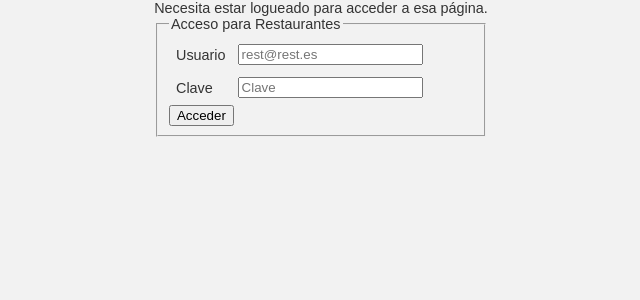
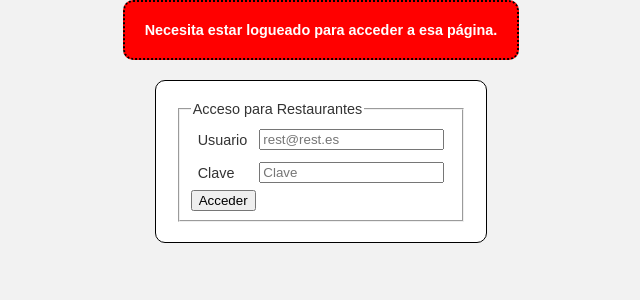
Before and after one commit to Juan-A/Proyecto-Tienda-Entorno-Servidor, a PHP site: page /phpmailer/login.php?redirigido=true in a window 1280 px wide. Shown: the top 300 px of the page, without its empty margins (319-959 px from the left). Run offline with PHP 8.4, Linux system fonts and the light colour scheme.

Commit message:
Estilo y respuesta a errores.

```diff
--- a/src/proyectoTienda/categorias.php
+++ b/src/proyectoTienda/categorias.php
@@ -29,8 +29,9 @@ require_once("inc/secciones/cabecera.php");
         } else if (isset($_GET["exito"]) && $_GET["exito"] == "false") {
 
         ?>
-            <div class="error">Ha ocurrido un error al procesar el pedido.</div>
+            <div class="error"><?=$_SESSION["error"]?></div>
         <?
+        unset($_SESSION["error"]);
         }
         $categorias = cargar_categorias($db);
         if (!$categorias) {
--- a/src/proyectoTienda/inc/estilo.css
+++ b/src/proyectoTienda/inc/estilo.css
@@ -1,9 +1,11 @@
 * {
     box-sizing: border-box;
 }
-html{
+
+html {
     height: 100%;
 }
+
 body {
     background-color: #f2f2f2;
     font-family: Arial, Helvetica, sans-serif;
@@ -53,30 +55,45 @@ nav a:hover {
 }
 
 .conseguido {
-    display: flex;
-    background-color: #4CAF50;
-    border:2px solid #000000;
+    background-color: rgb(0, 128, 0);
+    padding: 20px;
+    border: 2px dotted black;
+    border-radius: 10px;
+    color: white;
     font-weight: bold;
+}
+
+.error {
+    background-color: rgb(255, 0, 0);
     padding: 20px;
-    min-width: 100px;
+    border: 2px dotted black;
+    border-radius: 10px;
+    color: white;
+    font-weight: bold;
+
 }
+
 table:not(#login) {
     border-collapse: collapse;
     border: 1px solid black;
     margin: 20px;
 }
-tr{
+
+tr {
     border: 1px solid black;
 }
-td{
+
+td {
     padding: 5px;
 }
-th{
+
+th {
     padding: 5px;
     border: 1px solid black;
     background-color: #333;
     color: white;
 }
-td:last-child{
+
+td:last-child {
     font-style: italic;
 }
--- a/src/proyectoTienda/inc/estiloLogin.css
+++ b/src/proyectoTienda/inc/estiloLogin.css
@@ -2,4 +2,16 @@ body {
     display: flex;
     flex-direction: column;
     align-items: center;
+
 }
+body > form {
+    display: flex;
+    flex-direction: column;
+    align-items: center;
+    width: fit-content;
+    margin-top: 20px;
+    border: 1px solid black;
+    padding: 20px;
+    border-radius: 10px;
+    background-color: rgb(255, 255, 255);
+}
--- a/src/proyectoTienda/inc/funciones/correo.php
+++ b/src/proyectoTienda/inc/funciones/correo.php
@@ -61,6 +61,9 @@ function envioCorreo($nombreOrigen, $correoOrigen, $correoDestino, $nombreDestin
     $address = $correoDestino;
     $mail->AddAddress($address, $nombreDestino);
     $mail->Send();
+    if (!$mail->Send()) {
+        throw new Exception("Error al enviar el correo, pedido procesado correctamente.");
+    }
 }
 function envioCorreoMultiple($nombreOrigen, $correoOrigen, $listaCorreos, $mensaje, $asunto)
 {
--- a/src/proyectoTienda/login.php
+++ b/src/proyectoTienda/login.php
@@ -37,16 +37,17 @@ if ($_SERVER["REQUEST_METHOD"] == "POST") {
         <div class="conseguido">Se ha cerrado la sesión correctamente.</div>
     <?
     }
+
+    if (isset($_GET["redirigido"]) == true && $_GET["redirigido"] == "true") {
+        echo "<div class='error'>Necesita estar logueado para acceder a esa página.</div>";
+    }
+    if (isset($error) && $error = true) {
+        echo "<div class='error'>Revise el usuario y contraseña.</div>";
+    }
+
     ?>
     <form action="login.php" method="POST">
-        <?
-        if (isset($_GET["redirigido"]) == true && $_GET["redirigido"] == "true") {
-            echo "<div class='errorLogin'>Necesita estar logueado para acceder a esa página.</div>";
-        }
-        if (isset($error) && $error = true) {
-            echo "<div class='errorLogin'>Revise el usuario y contraseña.</div>";
-        }
-        ?>
+
         <fieldset>
             <legend>Acceso para Restaurantes</legend>
             <table id="login">
--- a/src/proyectoTienda/procesar_pedido.php
+++ b/src/proyectoTienda/procesar_pedido.php
@@ -13,6 +13,7 @@ try{
     unset($_SESSION["carrito"]);
     header("Location: categorias.php?exito=true");
 }catch(Exception $e){
+    $_SESSION["error"] = $e->getMessage();
     header("Location: categorias.php?exito=false");
 }
 ?>
```
